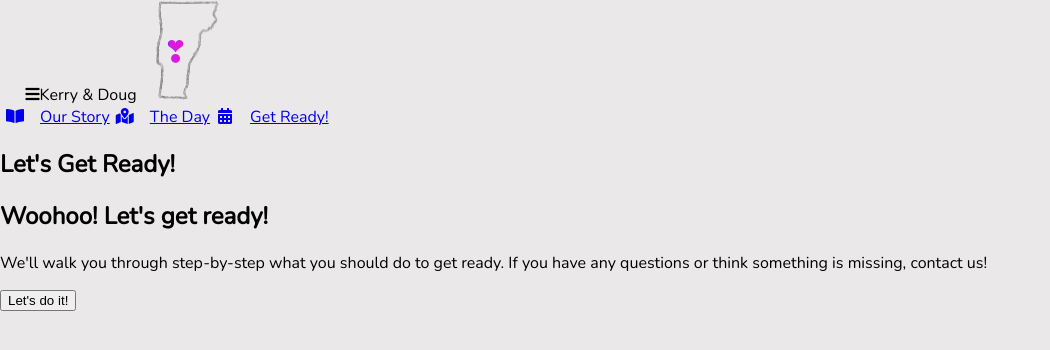
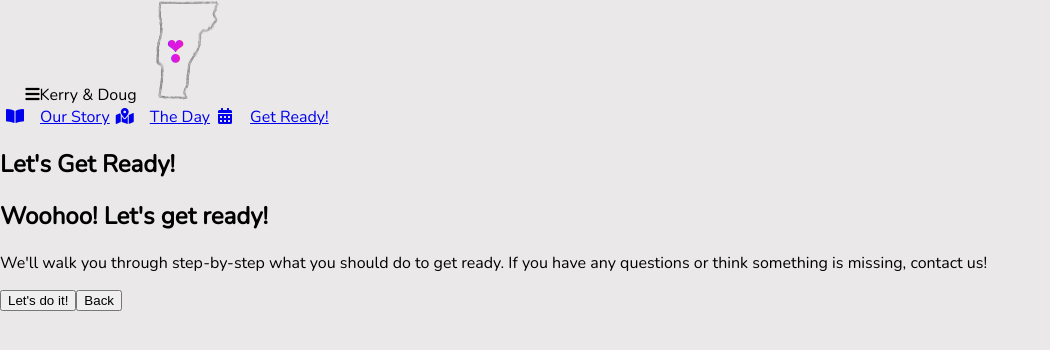
Before and after one commit to pseudoramble/wedding, a React (Vite) app: page /wedding/get-ready in a window 1280 px wide. Shown: the top 350 px of the page, without its empty margins (0-1050 px from the left). Built offline with nearby package versions, Linux system fonts and the light colour scheme.

Commit message:
Manage flow history. Provide back button functionality.

```diff
--- a/src/flow/ChoicePrompt.js
+++ b/src/flow/ChoicePrompt.js
@@ -1,10 +1,13 @@
 import React from 'react';
 
-const ChoicePrompt = ({ onResponse, title, subtitle, responses }) => (
+const ChoicePrompt = ({ onBack, onResponse, title, subtitle, responses }) => (
   <div>
     <h1>{title}</h1>
     {subtitle && <p>{subtitle}</p>}
     {responses.map(([label, value]) => <button onClick={() => onResponse(value)}>{label}</button>)}
+    <button onClick={onBack}>
+      Back
+    </button>
   </div>
 );
 
--- a/src/flow/Flow.js
+++ b/src/flow/Flow.js
@@ -27,20 +27,34 @@ export default class Flow extends Component {
 
     this.setState({
       answers: replace(this.state.answers, promptInfo.id, { id: promptInfo.id, value }),
-      currentQuestion: nextPrompt.id
+      currentQuestion: nextPrompt.id,
+      history: [
+        ...this.state.history,
+        promptInfo.id
+      ]
     });
+  }
+
+  onBack(promptInfo) {
+    if (promptInfo.id !== prompts[0].id) {
+      this.setState({
+        currentQuestion: this.state.history[this.state.history.length - 1],
+        history: this.state.history.slice(0, this.state.history.length - 1)
+      });
+    }
   }
 
   renderPrompt(id) {
     const promptInfo = prompts.find(p => p.id === id);
     const onResponse = value => this.onResponse(promptInfo, value);
+    const onBack = () => this.onBack(promptInfo);
 
     if (promptInfo.type === 'info') {
-      return <InfoPrompt onResponse={onResponse} title={promptInfo.title} subtitle={promptInfo.subtitle} responses={promptInfo.responses} optional={promptInfo.optional} />
+      return <InfoPrompt onResponse={onResponse} onBack={onBack} title={promptInfo.title} subtitle={promptInfo.subtitle} responses={promptInfo.responses} optional={promptInfo.optional} />
     } else if (promptInfo.type === 'choice') {
-      return <ChoicePrompt onResponse={onResponse} title={promptInfo.title} subtitle={promptInfo.subtitle} responses={promptInfo.responses} optional={promptInfo.optional} />
+      return <ChoicePrompt onResponse={onResponse} onBack={onBack} title={promptInfo.title} subtitle={promptInfo.subtitle} responses={promptInfo.responses} optional={promptInfo.optional} />
     } else if (promptInfo.type === 'input') {
-      return <InputPrompt onResponse={onResponse} title={promptInfo.title} subtitle={promptInfo.subtitle} type={promptInfo.inputType} optional={promptInfo.optional} />
+      return <InputPrompt onResponse={onResponse} onBack={onBack} title={promptInfo.title} subtitle={promptInfo.subtitle} type={promptInfo.inputType} optional={promptInfo.optional} />
     }
 
     return <FinishedPrompt />;
--- a/src/flow/InfoPrompt.js
+++ b/src/flow/InfoPrompt.js
@@ -1,12 +1,15 @@
 import React from 'react';
 
-const InfoPrompt = ({ title, subtitle, responses, onResponse }) => (
+const InfoPrompt = ({ onBack, onResponse, title, subtitle, responses }) => (
   <div>
     <h1>{title}</h1>
     {subtitle && <p>{subtitle}</p>}
     <button onClick={() => onResponse('')}>
       {responses[0]}
     </button>
+    <button onClick={onBack}>
+      Back
+    </button>
   </div>
 );
 
--- a/src/flow/InputPrompt.js
+++ b/src/flow/InputPrompt.js
@@ -1,6 +1,6 @@
 import React from 'react';
 
-const InputPrompt = ({ onResponse, title, subtitle, type }) => {
+const InputPrompt = ({ onBack, onResponse, title, subtitle, type }) => {
   const inputRef = React.createRef();
 
   return (
@@ -8,7 +8,15 @@ const InputPrompt = ({ onResponse, title, subtitle, type }) => {
       <h1>{title}</h1>
       {subtitle && <p>{subtitle}</p>}
       {type === 'text' && <input type='text' ref={inputRef} />}
-      <button onClick={() => onResponse(inputRef.current.value)}>Next</button>
+
+      <button
+        onClick={() => onResponse(inputRef.current.value)}>
+        Next
+      </button>
+
+      <button onClick={onBack}>
+        Back
+      </button>
     </div>
   );
 }
```
